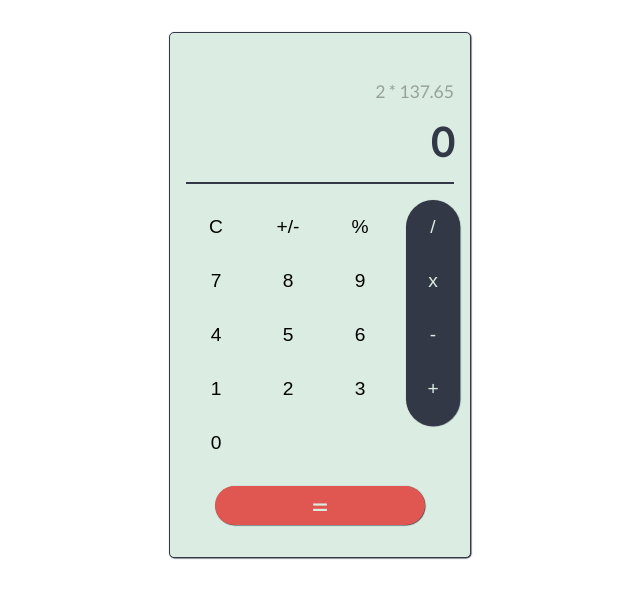
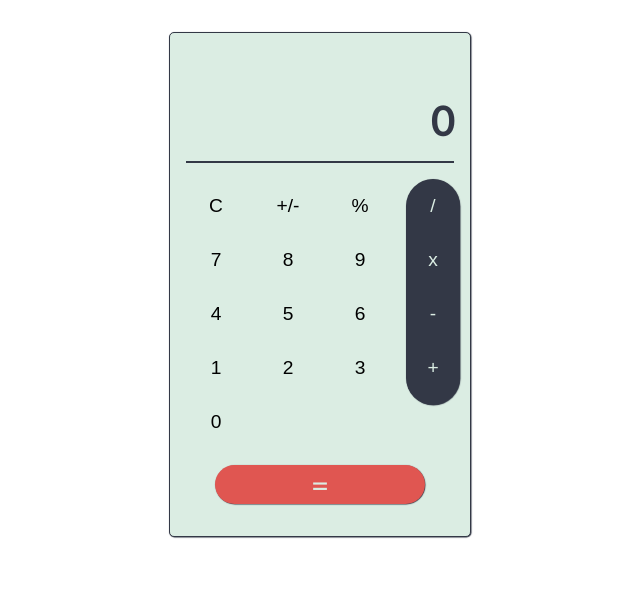
Before and after one commit to SakshiShreya/react-calculator, a React app: page / in a window 1280 px wide. Shown: the top 598 px of the page, without its empty margins (320-960 px from the left). Built offline with nearby package versions, Linux system fonts and the light colour scheme; the HTML template or start-up script is replaced by a standard one.

Commit message:
Enter numbers in a better way

```diff
--- a/src/components/App.js
+++ b/src/components/App.js
@@ -7,28 +7,25 @@ import '../styles/calculator.css';
 class App extends React.Component {
   state = {
     output: 0,
-    historyText: 0
+    historyText: ''
   };
 
-  onKeyClick = key => {
-    console.log(key);
-    if (typeof key === 'number') {
+  onKeyClick = event => {
+    console.log(event);
+    let key = event.target.value;
+    if (parseInt(key) !== NaN) {
       this.setState(prevState => {
         console.log(prevState);
-        return { output: prevState.output * 10 + key };
+        return { output: prevState.output * 10 + parseInt(key), historyText: prevState.historyText + key };
       });
     }
   };
-
-  hello(key) {
-    console.log(key);
-  }
 
   render() {
     return (
       <HashRouter>
         <div className="app">
-          <OutputScreen historyText="2 * 137.65" output={this.state.output} />
+          <OutputScreen historyText={this.state.historyText} output={this.state.output} />
           <Keypad onKeyClick={this.onKeyClick} />
         </div>
       </HashRouter>
--- a/src/components/Keypad.js
+++ b/src/components/Keypad.js
@@ -1,73 +1,47 @@
 import React, { Component } from 'react';
 
-class Keypad extends Component {
-  onKeyClick(key) {
-    return this.props.onKeyClick(key);
-  }
-
-  render() {
-    return (
+const Keypad = props => (
   <div className="keypad__container">
     <div className="keypad__container__horizontal">
       <div className="keypad__left-side">
         <div className="keypad__row">
-              <button className="key">C</button>
-              <button className="key">+/-</button>
-              <button className="key">%</button>
+          <input type="button" className="key" value="C" />
+          <input type="button" className="key" value="+/-" />
+          <input type="button" className="key" value="%" />
         </div>
         <div className="keypad__row">
-              <button className="key" onClick={() => this.onKeyClick(7)}>
-                7
-              </button>
-              <button className="key" onClick={() => this.onKeyClick(8)}>
-                8
-              </button>
-              <button className="key" onClick={() => this.onKeyClick(9)}>
-                9
-              </button>
+          <input type="button" className="key" onClick={props.onKeyClick} value="7" />
+          <input type="button" className="key" onClick={props.onKeyClick} value="8" />
+          <input type="button" className="key" onClick={props.onKeyClick} value="9" />
         </div>
         <div className="keypad__row">
-              <button className="key" onClick={() => this.onKeyClick(4)}>
-                4
-              </button>
-              <button className="key" onClick={() => this.onKeyClick(5)}>
-                5
-              </button>
-              <button className="key" onClick={() => this.onKeyClick(6)}>
-                6
-              </button>
+          <input type="button" className="key" onClick={props.onKeyClick} value="4" />
+          <input type="button" className="key" onClick={props.onKeyClick} value="5" />
+          <input type="button" className="key" onClick={props.onKeyClick} value="6" />
         </div>
         <div className="keypad__row">
-              <button className="key" onClick={() => this.onKeyClick(1)}>
-                1
-              </button>
-              <button className="key" onClick={() => this.onKeyClick(2)}>
-                2
-              </button>
-              <button className="key" onClick={() => this.onKeyClick(3)}>
-                3
-              </button>
+          <input type="button" className="key" onClick={props.onKeyClick} value="1" />
+          <input type="button" className="key" onClick={props.onKeyClick} value="2" />
+          <input type="button" className="key" onClick={props.onKeyClick} value="3" />
         </div>
         <div className="keypad__row">
-              <button className="key" onClick={() => this.onKeyClick(0)}>
-                0
-              </button>
-              <button className="key"></button>
-              <button className="key"></button>
+          <input type="button" className="key" onClick={props.onKeyClick} value="0" />
+          <input type="button" className="key" />
+          <input type="button" className="key" />
         </div>
       </div>
       <div className="keypad__right-side">
         <div className="keypad__row">
-              <button className="key">/</button>
+          <input type="button" className="key" value="/" />
         </div>
         <div className="keypad__row">
-              <button className="key">x</button>
+          <input type="button" className="key" value="x" />
         </div>
         <div className="keypad__row">
-              <button className="key">-</button>
+          <input type="button" className="key" value="-" />
         </div>
         <div className="keypad__row">
-              <button className="key">+</button>
+          <input type="button" className="key" value="+" />
         </div>
       </div>
     </div>
@@ -76,7 +50,5 @@ class Keypad extends Component {
     </div>
   </div>
 );
-  }
-}
 
 export default Keypad;
```
Lines whose indentation alone changed are shown as unchanged.
